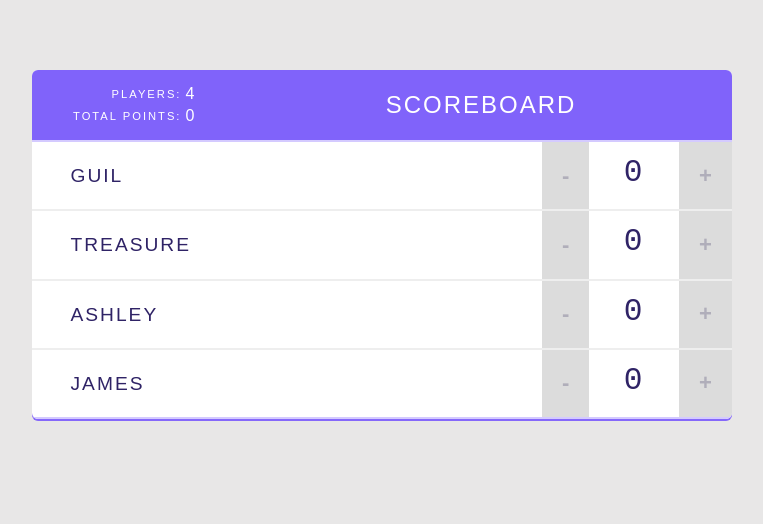
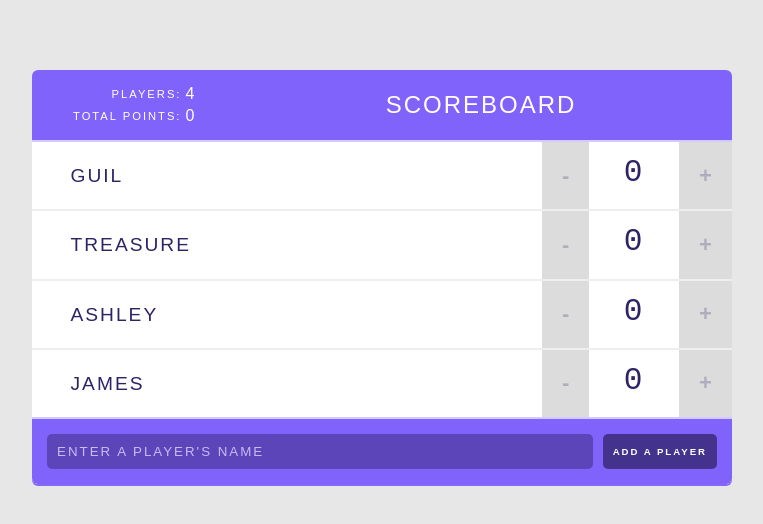
Before and after one commit to greglp/react-practice-course, a React (Create React App) app: page / in a window 1280 px wide. Shown: the top 524 px of the page, without its empty margins (258-1021 px from the left). Built offline with nearby package versions, Linux system fonts and the light colour scheme.

Commit message:
Added a new controlled component input field

```diff
--- /dev/null
+++ b/src/components/AddPlayerForm.js
@@ -0,0 +1,34 @@
+import React, {Component} from 'react';
+
+class AddPlayerForm extends Component {
+
+    state={
+        value: ''
+    };
+
+    handleValueChange = (e) => {
+        this.setState({ value: e.target.value });
+    }
+
+    render() {
+        console.log(this.state.value);
+        return (
+            <form>
+                <input
+                    type="text"
+                    value={this.state.value}
+                    onChange={this.handleValueChange}
+                    placeholder="Enter a player's name"
+                />
+
+                <input
+                    type="submit"
+                    value="Add a Player"
+                />
+
+            </form>
+        );
+    }
+}
+
+export default AddPlayerForm;
--- a/src/components/App.js
+++ b/src/components/App.js
@@ -1,6 +1,7 @@
 import React, { Component } from 'react';
 import Header from './Header';
 import Player from './Player';
+import AddPlayerForm from './AddPlayerForm';
 
 class App extends Component {
   state = {
@@ -63,6 +64,7 @@
 
           />
         )}
+        <AddPlayerForm />
       </div>
     );
   }
```
